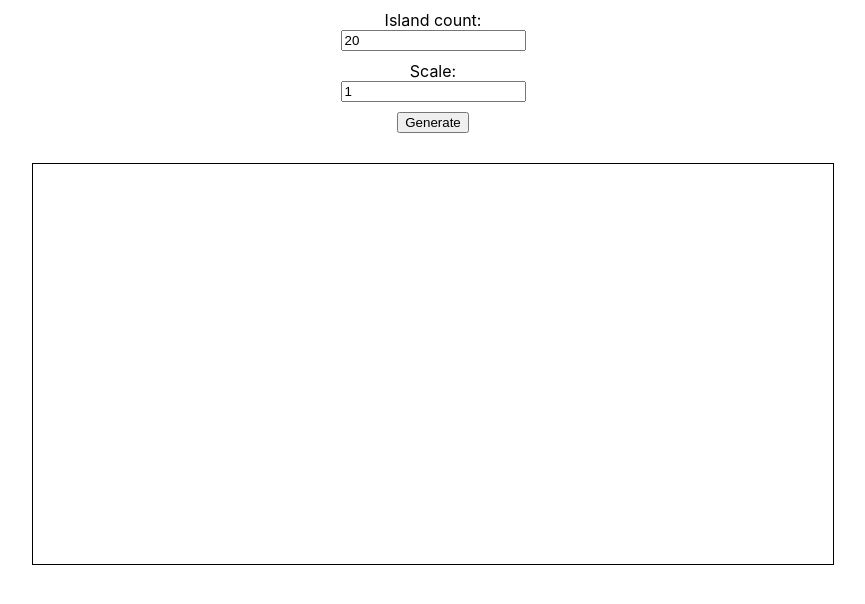
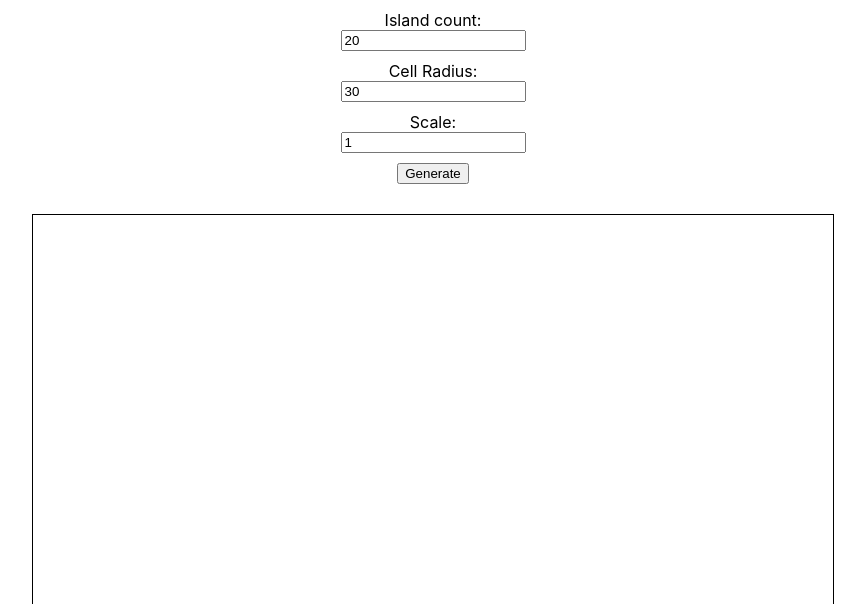
Before and after one commit to zor-cell/hashiwokakero, a React (Create React App) app in the folder frontend/: page / in a window 1280 px wide. Shown: the top 604 px of the page, without its empty margins (207-1072 px from the left). Built offline with nearby package versions, Linux system fonts and the light colour scheme.

Commit message:
Draft 3 for grid generation

```diff
--- a/frontend/src/App.tsx
+++ b/frontend/src/App.tsx
@@ -9,6 +9,7 @@ function App() {
     const [width, setWidth] = React.useState(400);
     const [height, setHeight] = React.useState(300);
 
+    const [cellRadius, setCellRadius] = React.useState(30);
     const [scale, setScale] = React.useState(1);
     const [islandCnt, setIslandCnt] = React.useState(20);
     const [lineThreshold, setLineThreshold] = React.useState(8);
@@ -37,11 +38,16 @@ function App() {
         setScale(event.target.value);
     }
 
+    function changeCellRadius(event: any) {
+        setCellRadius(event.target.value);
+    }
+
     function generateGrid() {
         const canvas = document.getElementById("canvas") as HTMLCanvasElement;
 
         let options: GridOptions = {
             lineThreshold: lineThreshold,
+            cellRadius: cellRadius,
             islandCnt: islandCnt,
             scale: scale
         }
@@ -53,12 +59,16 @@ function App() {
     <div className="App">
         <div className="flex settings">
             <div className="flex">
-                <label htmlFor="islandCnt">Island count:</label>
-                <input name="islandCnt" type="number" min={1} value={islandCnt} onChange={changeIslandCnt}/>
+                <label htmlFor="islandCntInput">Island count:</label>
+                <input name="islandCntInput" type="number" min={1} value={islandCnt} onChange={changeIslandCnt}/>
             </div>
             <div className="flex">
-                <label htmlFor="islandCnt">Scale:</label>
-                <input name="islandCnt" type="number" min={0.1} step={0.1} value={scale} onChange={changeScale}/>
+                <label htmlFor="cellRadiusInput">Cell Radius:</label>
+                <input name="cellRadiusInput" type="number" min={10} value={cellRadius} onChange={changeCellRadius}/>
+            </div>
+            <div className="flex">
+                <label htmlFor="scaleInput">Scale:</label>
+                <input name="scaleInput" type="number" min={0.1} step={0.1} value={scale} onChange={changeScale}/>
             </div>
 
             <button onClick={generateGrid}>Generate</button>
--- a/frontend/src/classes/grid-options.ts
+++ b/frontend/src/classes/grid-options.ts
@@ -1,6 +1,6 @@
 interface GridOptions {
     islandCnt: number;
-    //cellRadius: number;
+    cellRadius: number;
     lineThreshold: number;
     scale: number;
 }
--- a/frontend/src/classes/grid.ts
+++ b/frontend/src/classes/grid.ts
@@ -7,9 +7,18 @@ import GridOptions from "./grid-options";
 
 type OptionalCell = Cell | null;
 
+//TODO
+//line width according to cell radius
+//bridge offset according to cell radius
+//make grid zoomable
+//(change from 2d array to list, finding neighbor with isNeighbor() instead of going through all neighbors between)
+//save games (maybe save hash to localstorage)
+//winning popup
+//random seed?
+
 class Grid {
     private readonly options: GridOptions;
-    static readonly CELL_RADIUS = 30;
+    static CELL_RADIUS: number = 20;
     static readonly ANGLE = 2 * Math.PI / 6;
 
     private readonly rows: number;
@@ -24,14 +33,18 @@ class Grid {
     private allBridges: Bridge[];
 
     constructor(canvas: HTMLCanvasElement, options: GridOptions) {
+        Grid.CELL_RADIUS = Math.floor(options.cellRadius);
+
         this.options = options;
         this.width = canvas.width;
         this.height = canvas.height;
         this.ctx = canvas.getContext("2d") as CanvasRenderingContext2D;
         this.ctx.scale(this.options.scale, this.options.scale);
 
-        this.rows = Math.floor(this.height / (Grid.CELL_RADIUS * 2)) + 2;
-        this.cols = Math.floor(this.width / (Grid.CELL_RADIUS * 2)) + 6;
+        this.rows = Math.floor(this.height / (Grid.CELL_RADIUS + Grid.CELL_RADIUS * Math.sin(Grid.ANGLE))); //Math.floor(this.height / (Grid.CELL_RADIUS * 2)) + 2;
+        this.cols = Math.floor(this.width / (Grid.CELL_RADIUS + Grid.CELL_RADIUS * Math.cos(Grid.ANGLE)));//Math.floor(this.width / (Grid.CELL_RADIUS * 2)) + 6;
+
+        console.log(this.rows, (Grid.CELL_RADIUS + Grid.CELL_RADIUS * Math.sin(Grid.ANGLE)));
 
         this.cells = [];
         this.bridges = [];
```
